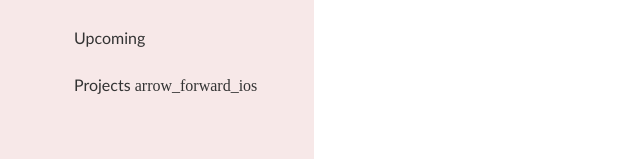
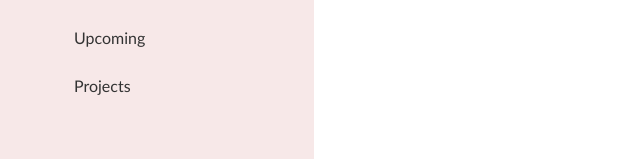
Before and after one commit to nealchampagne/odin-todo, a website built with webpack: page src/index.html in a window 1280 px wide. Shown: the part 163-322 px from the top of the page, without its empty margins (6-646 px from the left). Built offline with nearby package versions, Linux system fonts and the light colour scheme; a web font is replaced by a local one.

Commit message:
Minor changes to html template

```diff
--- a/src/index.html
+++ b/src/index.html
@@ -11,7 +11,7 @@
       <button id="inbox" class="navbutton">Inbox</button>
       <button id="today" class="navbutton">Today</button>
       <button id="upcoming" class="navbutton">Upcoming</button>
-      <button id="projects" class="navbutton">Projects <span class="dropdown">arrow_forward_ios</span></button>
+      <button id="projects" class="navbutton">Projects</button>
   </header>
   <div class="container">
     <div id="content"></div>
```
